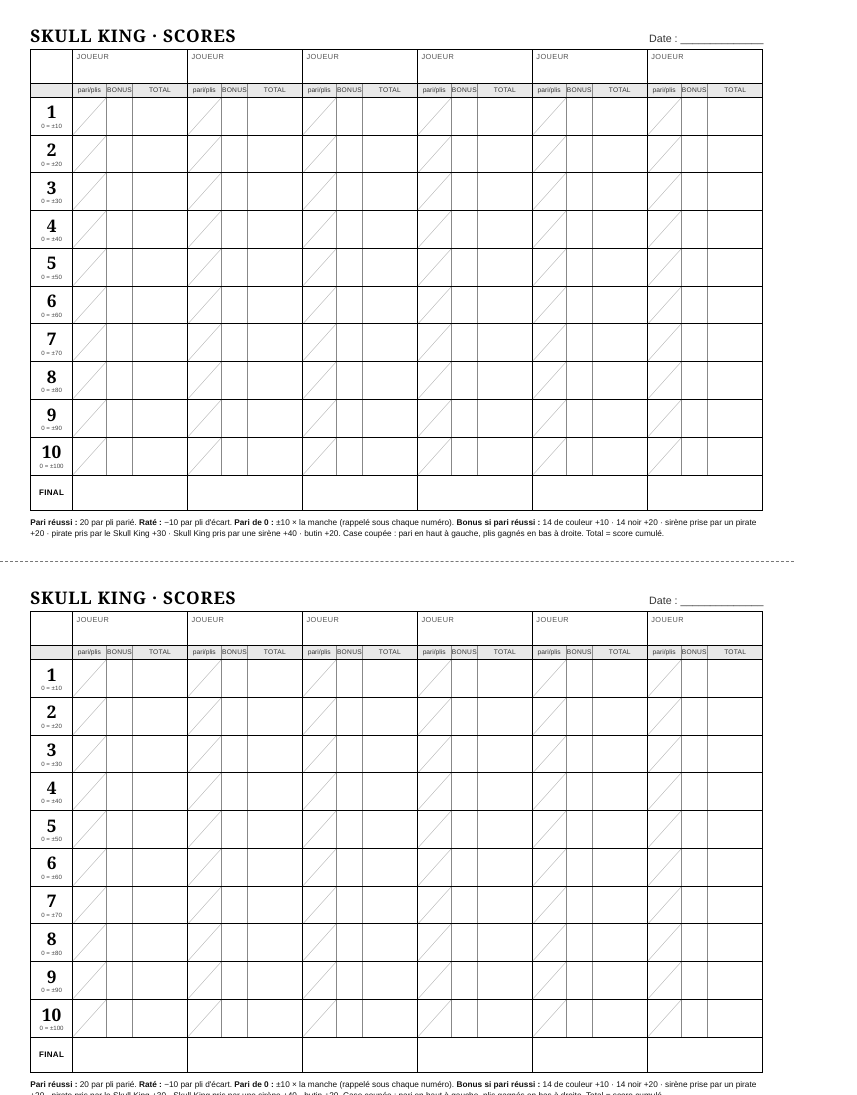
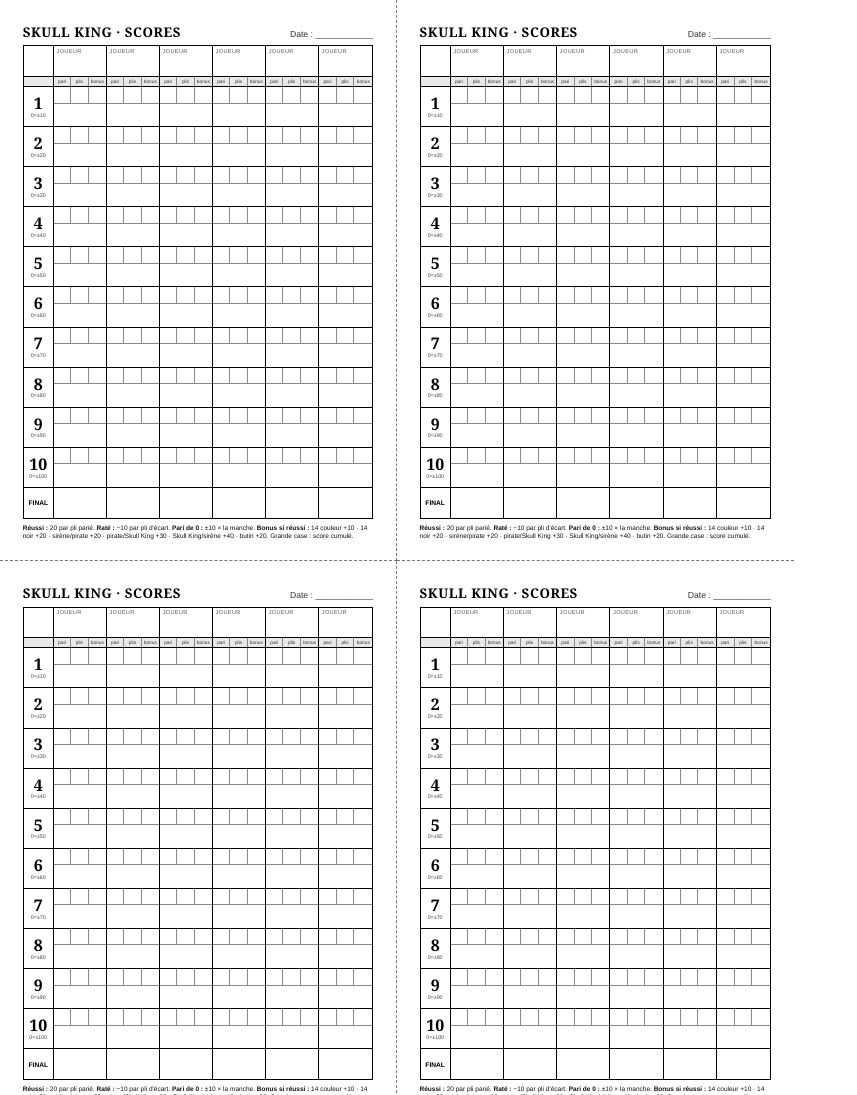
Before and after one commit to Yonizzer/skull-king-scores, a plain HTML site: page planche-src.html in a window 1280 px wide. Shown: the top 1095 px of the page, without its empty margins (0-857 px from the left). Drawn offline with Linux system fonts and the light colour scheme.

Commit message:
Planche A4 : quatre grilles A6 par feuille au lieu de deux

```diff
--- a/planche-src.html
+++ b/planche-src.html
@@ -8,30 +8,31 @@
 * { box-sizing: border-box; }
 html, body { margin: 0; padding: 0; }
 body { font-family: "Helvetica Neue", Helvetica, Arial, sans-serif; color: #000; -webkit-print-color-adjust: exact; print-color-adjust: exact; }
-.page { width: 210mm; height: 297mm; display: flex; flex-direction: column; }
-.sheet { height: 148.5mm; padding: 6mm 8mm 5mm; display: flex; flex-direction: column; }
-.sheet + .sheet { border-top: 0.2mm dashed #777; }
-.head { display: flex; align-items: baseline; justify-content: space-between; height: 7mm; }
-.head .t { font-family: Georgia, "Times New Roman", serif; font-size: 13pt; font-weight: bold; letter-spacing: .04em; }
-.head .d { font-size: 8pt; color: #333; }
-.grid { display: grid; grid-template-columns: 11mm repeat(6, 1fr); border: 0.5mm solid #000; }
-.grid > div { border-right: 0.5mm solid #000; border-bottom: 0.3mm solid #000; }
+.page { width: 210mm; height: 297mm; display: grid; grid-template-columns: 105mm 105mm; grid-template-rows: 148.5mm 148.5mm; }
+.sheet { padding: 6mm 6mm 4mm; display: flex; flex-direction: column; overflow: hidden; }
+.sheet:nth-child(odd) { border-right: 0.2mm dashed #777; }
+.sheet:nth-child(-n+2) { border-bottom: 0.2mm dashed #777; }
+.head { display: flex; align-items: baseline; justify-content: space-between; height: 6mm; }
+.head .t { font-family: Georgia, "Times New Roman", serif; font-size: 10pt; font-weight: bold; letter-spacing: .04em; }
+.head .d { font-size: 6.5pt; color: #333; }
+.grid { display: grid; grid-template-columns: 8mm repeat(6, 1fr); border: 0.4mm solid #000; }
+.grid > div { border-right: 0.4mm solid #000; border-bottom: 0.3mm solid #000; }
 .grid > div:nth-child(7n) { border-right: 0; }
-.name { height: 9mm; position: relative; }
-.name span { position: absolute; left: 1mm; top: 0.6mm; font-size: 5.5pt; color: #555; text-transform: uppercase; letter-spacing: .06em; }
-.lab { height: 3.6mm; display: grid; grid-template-columns: 9mm 7mm 1fr; font-size: 5pt; text-transform: uppercase; letter-spacing: .04em; color: #333; background: #e9e9e9; }
-.lab i { font-style: normal; text-align: center; line-height: 3.3mm; border-right: 0.15mm solid #888; }
+.name { height: 8mm; position: relative; }
+.name span { position: absolute; left: 0.7mm; top: 0.5mm; font-size: 4.2pt; color: #555; text-transform: uppercase; letter-spacing: .06em; }
+.lab { height: 2.8mm; display: grid; grid-template-columns: repeat(3, 1fr); font-size: 3.6pt; color: #333; background: #e9e9e9; }
+.lab i { font-style: normal; text-align: center; line-height: 2.5mm; border-right: 0.15mm solid #888; }
 .lab i:last-child { border-right: 0; }
-.rn { height: 10mm; display: flex; flex-direction: column; align-items: center; justify-content: center; font-family: Georgia, serif; font-size: 13pt; font-weight: bold; line-height: 1; }
-.rn small { font-family: "Helvetica Neue", Arial, sans-serif; font-size: 4.6pt; font-weight: normal; color: #444; margin-top: 0.6mm; }
-.cell { height: 10mm; display: grid; grid-template-columns: 9mm 7mm 1fr; }
-.cell > b { border-right: 0.15mm solid #888; position: relative; font-weight: normal; }
-.cell > b:last-child { border-right: 0; }
-.cell svg { position: absolute; inset: 0; width: 100%; height: 100%; }
-.tot { height: 9mm; }
-.totl { height: 9mm; display: flex; align-items: center; justify-content: center; font-size: 6pt; font-weight: bold; text-transform: uppercase; letter-spacing: .04em; }
+.rn { height: 10.6mm; display: flex; flex-direction: column; align-items: center; justify-content: center; font-family: Georgia, serif; font-size: 12pt; font-weight: bold; line-height: 1; }
+.rn small { font-family: "Helvetica Neue", Arial, sans-serif; font-size: 4pt; font-weight: normal; color: #444; margin-top: 0.5mm; }
+.cell { height: 10.6mm; display: grid; grid-template-columns: repeat(3, 1fr); grid-template-rows: 4.4mm 1fr; }
+.cell > b { border-right: 0.15mm solid #888; border-bottom: 0.15mm solid #888; }
+.cell > b:nth-child(3) { border-right: 0; }
+.cell > u { grid-column: 1 / -1; }
+.tot { height: 8mm; }
+.totl { height: 8mm; display: flex; align-items: center; justify-content: center; font-size: 5pt; font-weight: bold; text-transform: uppercase; }
 .grid > .last { border-bottom: 0; }
-.legend { margin-top: 1.6mm; font-size: 6.2pt; line-height: 1.35; color: #111; }
+.legend { margin-top: 1.2mm; font-size: 4.9pt; line-height: 1.3; color: #111; }
 .legend b { font-weight: bold; }
 </style>
 </head>
@@ -42,24 +43,22 @@ function sheet() {
   let g = '<div class="name"></div>';
   for (let p = 0; p < 6; p++) g += '<div class="name"><span>Joueur</span></div>';
   g += '<div class="lab"></div>';
-  for (let p = 0; p < 6; p++) g += '<div class="lab"><i style="text-transform:none;letter-spacing:0;white-space:nowrap">pari/plis</i><i>bonus</i><i>total</i></div>';
-  const diag = '<svg viewBox="0 0 10 10" preserveAspectRatio="none"><line x1="0" y1="10" x2="10" y2="0" stroke="#888" stroke-width="0.5" vector-effect="non-scaling-stroke"/></svg>';
+  for (let p = 0; p < 6; p++) g += '<div class="lab"><i>pari</i><i>plis</i><i>bonus</i></div>';
   for (let r = 1; r <= 10; r++) {
-    g += '<div class="rn">' + r + '<small>0 = ±' + (r * 10) + '</small></div>';
-    for (let p = 0; p < 6; p++) g += '<div class="cell"><b>' + diag + '</b><b></b><b></b></div>';
+    g += '<div class="rn">' + r + '<small>0=±' + (r * 10) + '</small></div>';
+    for (let p = 0; p < 6; p++) g += '<div class="cell"><b></b><b></b><b></b><u></u></div>';
   }
   g += '<div class="totl last">Final</div>';
   for (let p = 0; p < 6; p++) g += '<div class="tot last"></div>';
   return '<div class="sheet">' +
-    '<div class="head"><span class="t">SKULL KING · SCORES</span><span class="d">Date : ______________</span></div>' +
+    '<div class="head"><span class="t">SKULL KING · SCORES</span><span class="d">Date : ____________</span></div>' +
     '<div class="grid">' + g + '</div>' +
-    '<div class="legend"><b>Pari réussi :</b> 20 par pli parié. <b>Raté :</b> −10 par pli d\'écart. ' +
-    '<b>Pari de 0 :</b> ±10 × la manche (rappelé sous chaque numéro). ' +
-    '<b>Bonus si pari réussi :</b> 14 de couleur +10 · 14 noir +20 · sirène prise par un pirate +20 · pirate pris par le Skull King +30 · Skull King pris par une sirène +40 · butin +20. ' +
-    'Case coupée : pari en haut à gauche, plis gagnés en bas à droite. Total = score cumulé.</div>' +
+    '<div class="legend"><b>Réussi :</b> 20 par pli parié. <b>Raté :</b> −10 par pli d\'écart. <b>Pari de 0 :</b> ±10 × la manche. ' +
+    '<b>Bonus si réussi :</b> 14 couleur +10 · 14 noir +20 · sirène/pirate +20 · pirate/Skull King +30 · Skull King/sirène +40 · butin +20. ' +
+    'Grande case : score cumulé.</div>' +
     '</div>';
 }
-document.getElementById('page').innerHTML = sheet() + sheet();
+document.getElementById('page').innerHTML = sheet() + sheet() + sheet() + sheet();
 </script>
 </body>
 </html>
```
Also changed, not shown: 2 other files.
